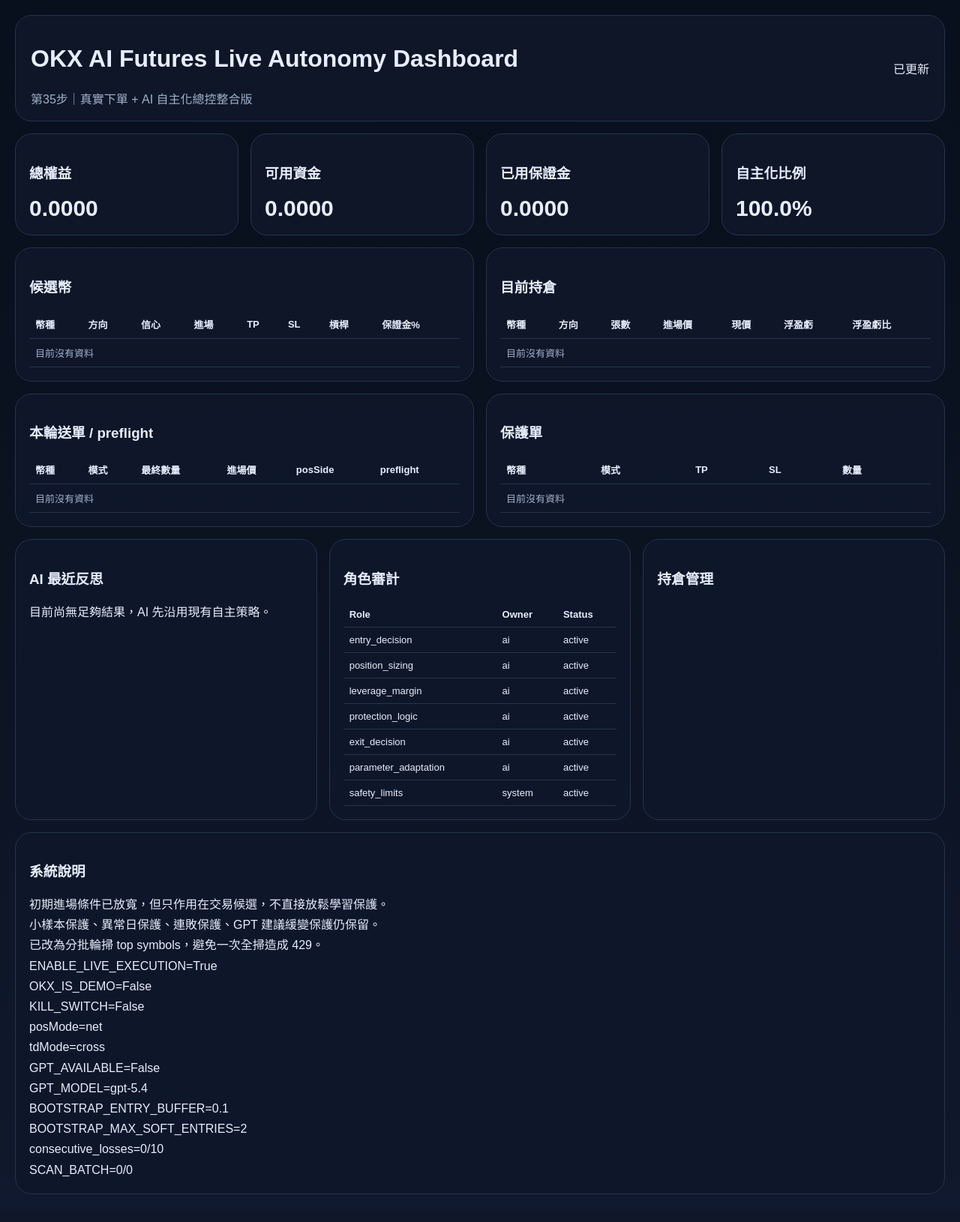
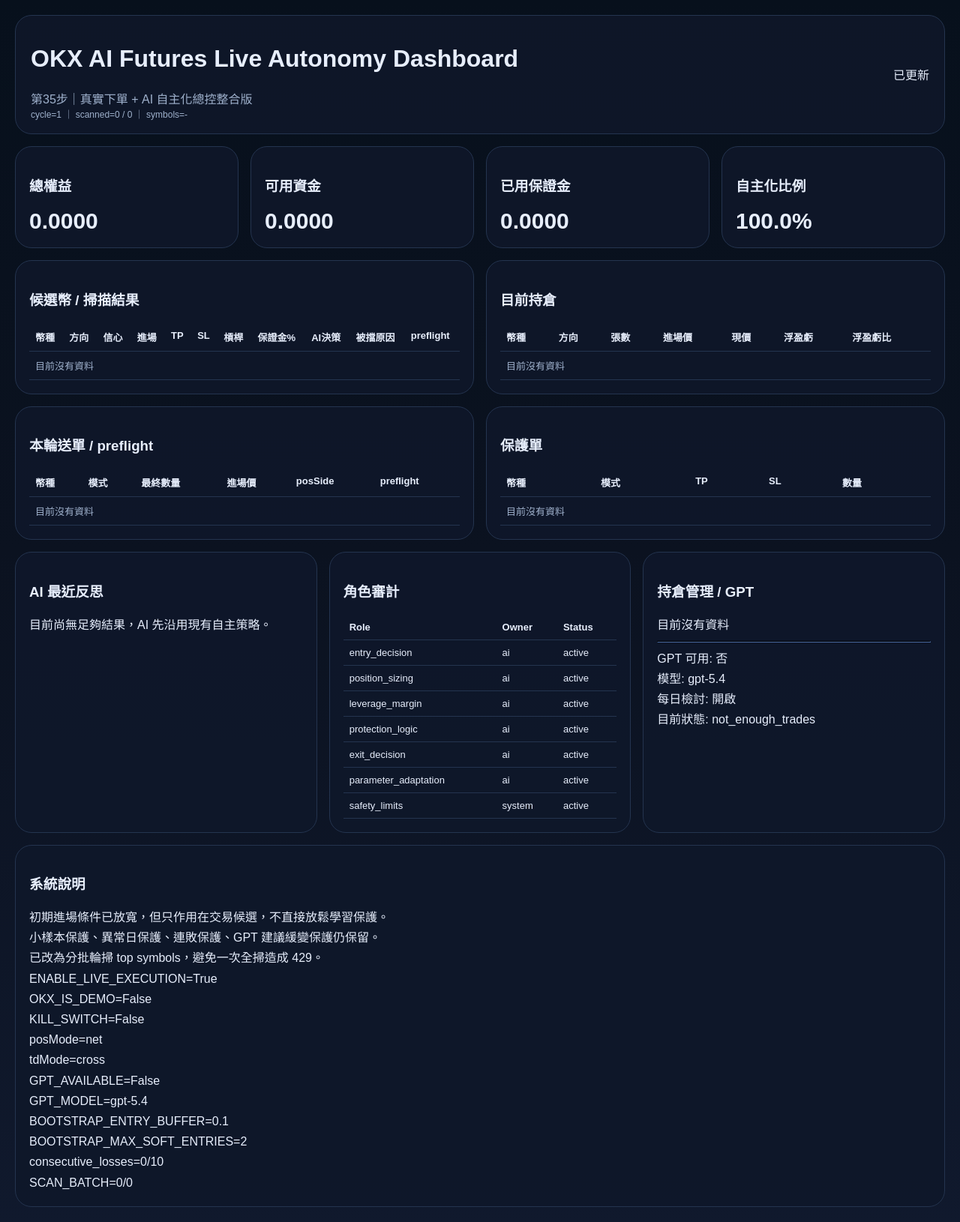
Before and after one commit to chenyu951216-afk/ai-plus, a Flask app: page / in a window 1280 px wide. Shown: the whole page at 75% size. Before the commit the page ends 1593 px from the top, so only its background shows below. Run offline with Flask 3, Linux system fonts and the light colour scheme.

Commit message:
Update dashboard.html

```diff
--- a/ui/templates/dashboard.html
+++ b/ui/templates/dashboard.html
@@ -5,13 +5,21 @@
   <meta name="viewport" content="width=device-width,initial-scale=1">
   <title>OKX AI Futures Live Autonomy Dashboard</title>
   <style>
-    :root{--bg:#09111d;--card:#0f172a;--line:#24344f;--text:#e7eefc;--muted:#9fb1cc;--good:#2ecc71;}
-    *{box-sizing:border-box} body{margin:0;background:linear-gradient(180deg,#07101c,#0b1220 45%,#10192d);color:var(--text);font-family:Arial,Helvetica,sans-serif}
-    .wrap{max-width:1500px;margin:0 auto;padding:20px}.top{display:flex;justify-content:space-between;align-items:center;padding:18px 20px;border:1px solid var(--line);border-radius:22px;background:rgba(15,23,42,.88)}
-    .grid{display:grid;grid-template-columns:repeat(12,1fr);gap:16px;margin-top:16px}.card{background:rgba(15,23,42,.92);border:1px solid var(--line);border-radius:22px;padding:18px}
+    :root{--bg:#09111d;--card:#0f172a;--line:#24344f;--text:#e7eefc;--muted:#9fb1cc;--good:#2ecc71;--warn:#f1c40f;--bad:#ff6b6b;}
+    *{box-sizing:border-box}
+    body{margin:0;background:linear-gradient(180deg,#07101c,#0b1220 45%,#10192d);color:var(--text);font-family:Arial,Helvetica,sans-serif}
+    .wrap{max-width:1500px;margin:0 auto;padding:20px}
+    .top{display:flex;justify-content:space-between;align-items:center;padding:18px 20px;border:1px solid var(--line);border-radius:22px;background:rgba(15,23,42,.88)}
+    .grid{display:grid;grid-template-columns:repeat(12,1fr);gap:16px;margin-top:16px}
+    .card{background:rgba(15,23,42,.92);border:1px solid var(--line);border-radius:22px;padding:18px}
     .span-3{grid-column:span 3}.span-4{grid-column:span 4}.span-6{grid-column:span 6}.span-12{grid-column:span 12}
-    .metric{font-size:30px;font-weight:700}.note{white-space:pre-wrap;line-height:1.7}.muted{color:var(--muted)}
-    table{width:100%;border-collapse:collapse;font-size:13px} th,td{padding:9px 8px;border-bottom:1px solid var(--line);text-align:left}
+    .metric{font-size:30px;font-weight:700}
+    .note{white-space:pre-wrap;line-height:1.7}
+    .muted{color:var(--muted)}
+    .mini{font-size:12px;color:var(--muted)}
+    .good{color:var(--good)} .warn{color:var(--warn)} .bad{color:var(--bad)}
+    table{width:100%;border-collapse:collapse;font-size:13px}
+    th,td{padding:9px 8px;border-bottom:1px solid var(--line);text-align:left;vertical-align:top}
     @media(max-width:1100px){.span-3,.span-4,.span-6,.span-12{grid-column:span 12}}
   </style>
 </head>
@@ -21,6 +29,7 @@
     <div>
       <h1>OKX AI Futures Live Autonomy Dashboard</h1>
       <div class="muted">第35步｜真實下單 + AI 自主化總控整合版</div>
+      <div class="mini" id="scanMeta">掃描資訊載入中...</div>
     </div>
     <div id="status">更新中...</div>
   </div>
@@ -31,49 +40,174 @@
     <div class="card span-3"><h3>已用保證金</h3><div class="metric" id="used_margin">-</div></div>
     <div class="card span-3"><h3>自主化比例</h3><div class="metric" id="autonomy_ratio">-</div></div>
 
-    <div class="card span-6"><h3>候選幣</h3><table><thead><tr><th>幣種</th><th>方向</th><th>信心</th><th>進場</th><th>TP</th><th>SL</th><th>槓桿</th><th>保證金%</th></tr></thead><tbody id="watchlist"></tbody></table></div>
-    <div class="card span-6"><h3>目前持倉</h3><table><thead><tr><th>幣種</th><th>方向</th><th>張數</th><th>進場價</th><th>現價</th><th>浮盈虧</th><th>浮盈虧比</th></tr></thead><tbody id="positions"></tbody></table></div>
+    <div class="card span-6">
+      <h3>候選幣 / 掃描結果</h3>
+      <table>
+        <thead>
+          <tr>
+            <th>幣種</th><th>方向</th><th>信心</th><th>進場</th><th>TP</th><th>SL</th><th>槓桿</th><th>保證金%</th><th>AI決策</th><th>被擋原因</th><th>preflight</th>
+          </tr>
+        </thead>
+        <tbody id="watchlist"></tbody>
+      </table>
+    </div>
 
-    <div class="card span-6"><h3>本輪送單 / preflight</h3><table><thead><tr><th>幣種</th><th>模式</th><th>最終數量</th><th>進場價</th><th>posSide</th><th>preflight</th></tr></thead><tbody id="executed"></tbody></table></div>
-    <div class="card span-6"><h3>保護單</h3><table><thead><tr><th>幣種</th><th>模式</th><th>TP</th><th>SL</th><th>數量</th></tr></thead><tbody id="protective"></tbody></table></div>
+    <div class="card span-6">
+      <h3>目前持倉</h3>
+      <table>
+        <thead>
+          <tr><th>幣種</th><th>方向</th><th>張數</th><th>進場價</th><th>現價</th><th>浮盈虧</th><th>浮盈虧比</th></tr>
+        </thead>
+        <tbody id="positions"></tbody>
+      </table>
+    </div>
+
+    <div class="card span-6">
+      <h3>本輪送單 / preflight</h3>
+      <table>
+        <thead>
+          <tr><th>幣種</th><th>模式</th><th>最終數量</th><th>進場價</th><th>posSide</th><th>preflight</th></tr>
+        </thead>
+        <tbody id="executed"></tbody>
+      </table>
+    </div>
+
+    <div class="card span-6">
+      <h3>保護單</h3>
+      <table>
+        <thead>
+          <tr><th>幣種</th><th>模式</th><th>TP</th><th>SL</th><th>數量</th></tr>
+        </thead>
+        <tbody id="protective"></tbody>
+      </table>
+    </div>
 
     <div class="card span-4"><h3>AI 最近反思</h3><div class="note" id="reflection">-</div></div>
-    <div class="card span-4"><h3>角色審計</h3><table><thead><tr><th>Role</th><th>Owner</th><th>Status</th></tr></thead><tbody id="roles"></tbody></table></div>
-    <div class="card span-4"><h3>持倉管理</h3><div class="note" id="managed"></div></div>
+
+    <div class="card span-4">
+      <h3>角色審計</h3>
+      <table>
+        <thead><tr><th>Role</th><th>Owner</th><th>Status</th></tr></thead>
+        <tbody id="roles"></tbody>
+      </table>
+    </div>
+
+    <div class="card span-4">
+      <h3>持倉管理 / GPT</h3>
+      <div class="note" id="managed"></div>
+      <hr style="border-color:#24344f;">
+      <div class="note" id="gptBox"></div>
+    </div>
 
     <div class="card span-12"><h3>系統說明</h3><div class="note" id="notes"></div></div>
   </div>
 </div>
+
 <script>
-function fmt(v,d=4){const n=Number(v); return Number.isNaN(n)?(v??'-'):n.toFixed(d)}
+function fmt(v,d=4){
+  const n=Number(v);
+  return Number.isNaN(n) ? (v ?? '-') : n.toFixed(d);
+}
+function esc(v){
+  return (v ?? '-').toString();
+}
 function table(id, rows, render, cols){
   const el=document.getElementById(id);
-  if(!rows || rows.length===0){el.innerHTML=`<tr><td colspan="${cols}" class="muted">目前沒有資料</td></tr>`;return;}
+  if(!rows || rows.length===0){
+    el.innerHTML=`<tr><td colspan="${cols}" class="muted">目前沒有資料</td></tr>`;
+    return;
+  }
   el.innerHTML=rows.map(render).join('');
 }
 async function load(){
   try{
-    const r=await fetch('/api/dashboard'); const data=await r.json();
+    const r=await fetch('/api/dashboard');
+    const data=await r.json();
+
     document.getElementById('equity').textContent=fmt(data.balance?.equity ?? 0,4);
     document.getElementById('available').textContent=fmt(data.balance?.available ?? 0,4);
     document.getElementById('used_margin').textContent=fmt(data.balance?.used_margin ?? 0,4);
     document.getElementById('autonomy_ratio').textContent=((Number(data.autonomy_audit?.autonomy_ratio || 0)*100).toFixed(1))+'%';
 
-    table('watchlist', data.watchlist, x=>`<tr><td>${x.symbol||'-'}</td><td>${x.side||'-'}</td><td>${fmt(x.confidence,4)}</td><td>${fmt(x.entry,6)}</td><td>${fmt(x.tp,6)}</td><td>${fmt(x.sl,6)}</td><td>${x.leverage??'-'}</td><td>${fmt(x.margin_pct,4)}</td></tr>`, 8);
-    table('positions', data.positions, x=>`<tr><td>${x.symbol||'-'}</td><td>${x.side||'-'}</td><td>${fmt(x.size,4)}</td><td>${fmt(x.entry_price,6)}</td><td>${fmt(x.current_price,6)}</td><td>${fmt(x.upl,4)}</td><td>${fmt(x.upl_ratio,4)}</td></tr>`, 7);
-    table('executed', data.executed_orders, x=>`<tr><td>${x.symbol||'-'}</td><td>${x.execution_mode||'-'}</td><td>${fmt(x.final_size ?? 0,4)}</td><td>${fmt(x.entry_price,6)}</td><td>${x.pos_side_used ?? 'net/none'}</td><td>${x.preflight?.reason || 'ok'}</td></tr>`, 6);
-    table('protective', data.protective_orders, x=>`<tr><td>${x.symbol||'-'}</td><td>${x.mode||'-'}</td><td>${fmt(x.tp,6)}</td><td>${fmt(x.sl,6)}</td><td>${fmt(x.size,4)}</td></tr>`, 5);
-    table('roles', data.autonomy_audit?.roles || [], x=>`<tr><td>${x.role}</td><td>${x.owner}</td><td>${x.status}</td></tr>`, 3);
+    table('watchlist', data.watchlist, x=>`
+      <tr>
+        <td>${esc(x.symbol)}</td>
+        <td>${esc(x.side)}</td>
+        <td>${fmt(x.confidence,4)}</td>
+        <td>${fmt(x.entry,6)}</td>
+        <td>${fmt(x.tp,6)}</td>
+        <td>${fmt(x.sl,6)}</td>
+        <td>${esc(x.leverage)}</td>
+        <td>${fmt(x.margin_pct,4)}</td>
+        <td>${esc(x.action)} / ${esc(x.decision_reason)}</td>
+        <td>${esc(x.block_reason)}</td>
+        <td>${esc(x.preflight_reason)}</td>
+      </tr>
+    `, 11);
 
-    document.getElementById('reflection').textContent=data.ai_recent_learning_plain || '-';
-    document.getElementById('managed').textContent=(data.managed_positions || []).map(x=>`${x.symbol}: protection=${x.protection?.action || '-'} sizing=${x.sizing?.action || '-'} risk=${x.risk_guard?.reason || '-'} exit=${x.exit ? 'yes' : 'no'}`).join('\n');
+    table('positions', data.positions, x=>`
+      <tr>
+        <td>${esc(x.symbol)}</td>
+        <td>${esc(x.side)}</td>
+        <td>${fmt(x.size,4)}</td>
+        <td>${fmt(x.entry_price,6)}</td>
+        <td>${fmt(x.current_price,6)}</td>
+        <td>${fmt(x.upl,4)}</td>
+        <td>${fmt(x.upl_ratio,4)}</td>
+      </tr>
+    `, 7);
+
+    table('executed', data.executed_orders, x=>`
+      <tr>
+        <td>${esc(x.symbol)}</td>
+        <td>${esc(x.execution_mode)}</td>
+        <td>${fmt(x.final_size ?? 0,4)}</td>
+        <td>${fmt(x.entry_price,6)}</td>
+        <td>${esc(x.pos_side_used ?? 'net/none')}</td>
+        <td>${esc(x.preflight?.reason || 'ok')}</td>
+      </tr>
+    `, 6);
+
+    table('protective', data.protective_orders, x=>`
+      <tr>
+        <td>${esc(x.symbol)}</td>
+        <td>${esc(x.mode)}</td>
+        <td>${fmt(x.tp,6)}</td>
+        <td>${fmt(x.sl,6)}</td>
+        <td>${fmt(x.size,4)}</td>
+      </tr>
+    `, 5);
+
+    table('roles', data.autonomy_audit?.roles || [], x=>`
+      <tr><td>${esc(x.role)}</td><td>${esc(x.owner)}</td><td>${esc(x.status)}</td></tr>
+    `, 3);
+
+    document.getElementById('reflection').textContent = data.ai_recent_learning_plain || '-';
+
+    document.getElementById('managed').textContent = (data.managed_positions || [])
+      .map(x => `${x.symbol}: protection=${x.protection?.action || '-'} sizing=${x.sizing?.action || '-'} risk=${x.risk_guard?.reason || '-'} exit=${x.exit ? 'yes' : 'no'}`)
+      .join('\n') || '目前沒有資料';
+
+    const gpt = data.gpt_connection || {};
+    document.getElementById('gptBox').textContent =
+      `GPT 可用: ${gpt.available ? '是' : '否'}\n` +
+      `模型: ${gpt.model || '-'}\n` +
+      `每日檢討: ${gpt.daily_review_enabled ? '開啟' : '關閉'}\n` +
+      `目前狀態: ${gpt.daily_review_reason || '-'}`;
+
     document.getElementById('notes').textContent=(data.system_notes || []).join('\n');
+
+    const scanMeta = data.scan_meta || {};
+    document.getElementById('scanMeta').textContent =
+      `cycle=${scanMeta.cycle ?? '-'} ｜ scanned=${scanMeta.selected_count ?? '-'} / ${scanMeta.total_top_symbols ?? '-'} ｜ symbols=${(scanMeta.selected_symbols || []).join(', ') || '-'}`;
+
     document.getElementById('status').textContent='已更新';
   }catch(e){
     document.getElementById('status').textContent='載入失敗';
   }
 }
-load(); setInterval(load, 5000);
+load();
+setInterval(load, 5000);
 </script>
 </body>
 </html>
```
